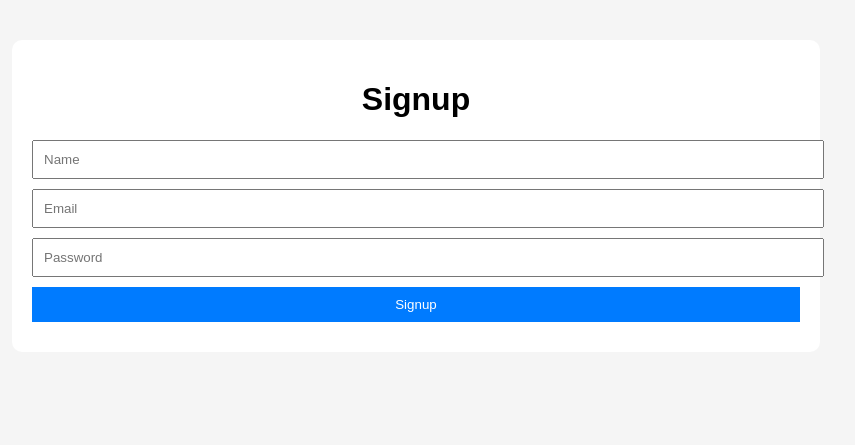
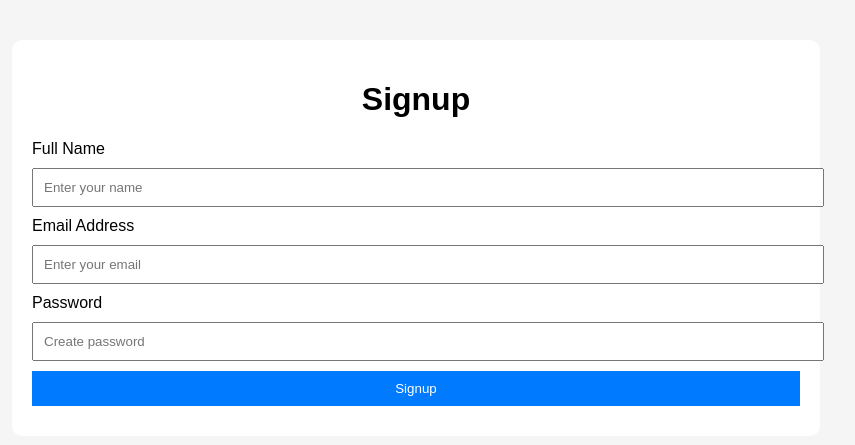
Before and after one commit to sharayu-bhute/The_core, a Python web app: template templates/signup.html in a window 1280 px wide. Shown: the top 445 px of the page, without its empty margins (224-1079 px from the left). Run offline with Jinja, Linux system fonts and the light colour scheme; the template is opened without the code that fills it, so the values that code supplies are empty.

Commit message:
some new code

```diff
--- a/templates/signup.html
+++ b/templates/signup.html
@@ -9,9 +9,39 @@
 <div class="container">
   <h1>Signup</h1>
 
-  <input type="text" id="name" placeholder="Name">
-  <input type="email" id="email" placeholder="Email">
-  <input type="password" id="password" placeholder="Password">
+  <div class="form-group">
+    <label for="name">Full Name</label>
+    <input
+      type="text"
+      id="name"
+      name="name"
+      placeholder="Enter your name"
+      required
+    >
+  </div>
+
+  <div class="form-group">
+    <label for="email">Email Address</label>
+    <input
+      type="email"
+      id="email"
+      name="email"
+      placeholder="Enter your email"
+      required
+    >
+  </div>
+
+  <div class="form-group">
+    <label for="password">Password</label>
+    <input
+      type="password"
+      id="password"
+      name="password"
+      placeholder="Create password"
+      required
+      minlength="6"
+    >
+  </div>
 
   <button onclick="signup()">Signup</button>
 
```
Also changed, not shown: templates/index.html (+15 -5 lines).
